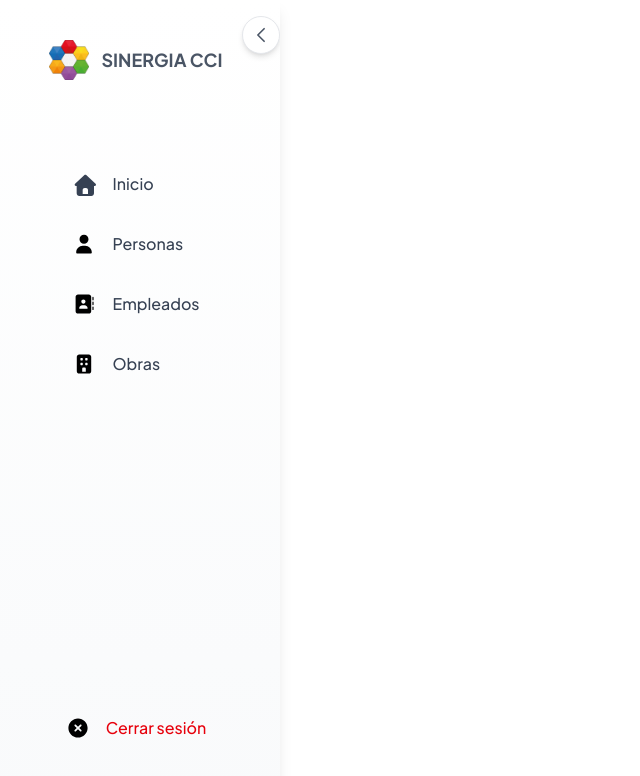
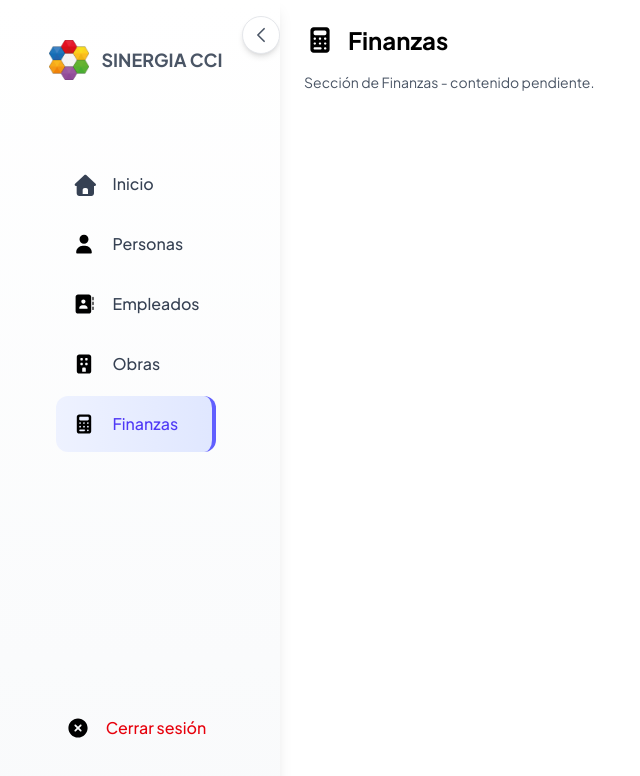
Before and after one commit to lautarogoyo/app-sinergia-laravel, a React (Vite) app in the folder frontend/: page /finanzas in a window 1280 px wide. Shown: the top 776 px of the page, without its empty margins (8-648 px from the left). Built offline with nearby package versions, Linux system fonts and the light colour scheme; no server answers.

Commit message:
feature(front): creacion de seccion de finanzas

```diff
--- /dev/null
+++ b/frontend/src/componentes/Finanzas/Finanzas.jsx
@@ -0,0 +1,15 @@
+import React from 'react';
+import Icon from '../Icons/Icons';
+
+export default function Finanzas() {
+  return (
+    <div className="p-6">
+      <div className="flex items-center gap-3 mb-4">
+        <Icon name="finance" className="w-8 h-8 text-indigo-600" />
+        <h2 className="text-2xl font-bold">Finanzas</h2>
+      </div>
+
+      <p className="text-sm text-gray-600">Sección de Finanzas - contenido pendiente.</p>
+    </div>
+  );
+}
--- a/frontend/src/componentes/Icons/Icons.jsx
+++ b/frontend/src/componentes/Icons/Icons.jsx
@@ -55,6 +55,11 @@ const icons = {
     active: (className) => (<svg xmlns="http://www.w3.org/2000/svg" viewBox="0 0 640 640" fill="currentColor" className={className}><path d="M224 128C118 128 32 214 32 320C32 426 118 512 224 512L416 512C522 512 608 426 608 320C608 214 522 128 416 128L224 128zM416 224C469 224 512 267 512 320C512 373 469 416 416 416C363 416 320 373 320 320C320 267 363 224 416 224z"/></svg>),
     inactive: (className) => (<svg xmlns="http://www.w3.org/2000/svg" viewBox="0 0 640 640" fill="currentColor" className={className}><path d="M416 192C486.7 192 544 249.3 544 320C544 390.7 486.7 448 416 448L224 448C153.3 448 96 390.7 96 320C96 249.3 153.3 192 224 192L416 192zM608 320C608 214 522 128 416 128L224 128C118 128 32 214 32 320C32 426 118 512 224 512L416 512C522 512 608 426 608 320zM224 400C268.2 400 304 364.2 304 320C304 275.8 268.2 240 224 240C179.8 240 144 275.8 144 320C144 364.2 179.8 400 224 400z"/></svg>),
     archive: (className) => (<svg xmlns="http://www.w3.org/2000/svg" viewBox="0 0 640 640" fill="currentColor" className={className}><path d="M465.4 192L431.1 144L209 144L174.7 192L465.4 192zM96 212.5C96 199.2 100.2 186.2 107.9 175.3L156.9 106.8C168.9 90 188.3 80 208.9 80L431 80C451.7 80 471.1 90 483.1 106.8L532 175.3C539.8 186.2 543.9 199.2 543.9 212.5L544 480C544 515.3 515.3 544 480 544L160 544C124.7 544 96 515.3 96 480L96 212.5z"/></svg>),
+    finance: (className) => (
+      <svg xmlns="http://www.w3.org/2000/svg" viewBox="0 0 640 640" className={className}>
+        <path d="M192 64C156.7 64 128 92.7 128 128L128 512C128 547.3 156.7 576 192 576L448 576C483.3 576 512 547.3 512 512L512 128C512 92.7 483.3 64 448 64L192 64zM224 128L416 128C433.7 128 448 142.3 448 160L448 192C448 209.7 433.7 224 416 224L224 224C206.3 224 192 209.7 192 192L192 160C192 142.3 206.3 128 224 128zM240 296C240 309.3 229.3 320 216 320C202.7 320 192 309.3 192 296C192 282.7 202.7 272 216 272C229.3 272 240 282.7 240 296zM320 320C306.7 320 296 309.3 296 296C296 282.7 306.7 272 320 272C333.3 272 344 282.7 344 296C344 309.3 333.3 320 320 320zM448 296C448 309.3 437.3 320 424 320C410.7 320 400 309.3 400 296C400 282.7 410.7 272 424 272C437.3 272 448 282.7 448 296zM216 416C202.7 416 192 405.3 192 392C192 378.7 202.7 368 216 368C229.3 368 240 378.7 240 392C240 405.3 229.3 416 216 416zM344 392C344 405.3 333.3 416 320 416C306.7 416 296 405.3 296 392C296 378.7 306.7 368 320 368C333.3 368 344 378.7 344 392zM424 416C410.7 416 400 405.3 400 392C400 378.7 410.7 368 424 368C437.3 368 448 378.7 448 392C448 405.3 437.3 416 424 416zM192 488C192 474.7 202.7 464 216 464L328 464C341.3 464 352 474.7 352 488C352 501.3 341.3 512 328 512L216 512C202.7 512 192 501.3 192 488zM424 464C437.3 464 448 474.7 448 488C448 501.3 437.3 512 424 512C410.7 512 400 501.3 400 488C400 474.7 410.7 464 424 464z"/>
+      </svg>
+    ),
     canceled: (className) => (<svg xmlns="http://www.w3.org/2000/svg" viewBox="0 0 640 640" fill="currentColor" className={className}><path d="M431.2 476.5L163.5 208.8C141.1 240.2 128 278.6 128 320C128 426 214 512 320 512C361.5 512 399.9 498.9 431.2 476.5zM476.5 431.2C498.9 399.8 512 361.4 512 320C512 214 426 128 320 128C278.5 128 240.1 141.1 208.8 163.5L476.5 431.2zM64 320C64 178.6 178.6 64 320 64C461.4 64 576 178.6 576 320C576 461.4 461.4 576 320 576C178.6 576 64 461.4 64 320z"/></svg>),
     message: (className) => (<svg xmlns="http://www.w3.org/2000/svg" viewBox="0 0 640 640" className={className}><path d="M267.7 576.9C267.7 576.9 267.7 576.9 267.7 576.9L229.9 603.6C222.6 608.8 213 609.4 205 605.3C197 601.2 192 593 192 584L192 512L160 512C107 512 64 469 64 416L64 192C64 139 107 96 160 96L480 96C533 96 576 139 576 192L576 416C576 469 533 512 480 512L359.6 512L267.7 576.9zM332 472.8C340.1 467.1 349.8 464 359.7 464L480 464C506.5 464 528 442.5 528 416L528 192C528 165.5 506.5 144 480 144L160 144C133.5 144 112 165.5 112 192L112 416C112 442.5 133.5 464 160 464L216 464C226.4 464 235.3 470.6 238.6 479.9C239.5 482.4 240 485.1 240 488L240 537.7C272.7 514.6 303.3 493 331.9 472.8z"/></svg>),
   };
--- a/frontend/src/componentes/Router/AppRouter.jsx
+++ b/frontend/src/componentes/Router/AppRouter.jsx
@@ -10,6 +10,7 @@ import EditObra from "../Obras/CRUD/EditObra.jsx";
 import Gestionar from "../Obras/Gestionar.jsx";
 import DiagramaObras from "../Obras/DiagramaObras.jsx";
 import Personas from "../Personas/Personas.jsx";
+import Finanzas from "../Finanzas/Finanzas.jsx";
 
 function AppRouter() {
     return (
@@ -27,6 +28,8 @@ function AppRouter() {
             <Route path="/editarempleado/:id" element={<EditeEmpleado />} />
             <Route path="/documentacionempleado/:id" element={<EditDocument />} />
             <Route path="/obra/:id/gestionar" element={<Gestionar />} />
+            <Route path="/finanzas" element={<Finanzas />} />
+
             <Route path="/salir" element={<Navigate to="/home" replace />} />
         </Routes>
     );
--- a/frontend/src/componentes/Templates/Header.jsx
+++ b/frontend/src/componentes/Templates/Header.jsx
@@ -84,6 +84,15 @@ export default function Header({ onLogout }) {
               <Icon name="build" className="w-6 h-6 flex-shrink-0" />
               {visible ? <span className="whitespace-nowrap">Obras</span> : <span className="sr-only">Obras</span>}
             </NavLink>
+
+            <NavLink
+              to="/finanzas"
+              className={({ isActive }) =>
+                `${navLinkBase} ${isActive ? navLinkActive : ''}`}
+            >
+              <Icon name="finance" className="w-6 h-6 flex-shrink-0" />
+              {visible ? <span className="whitespace-nowrap">Finanzas</span> : <span className="sr-only">Finanzas</span>}
+            </NavLink>
           </div>
 
           <div className="mt-auto px-3 mb-6">
```
